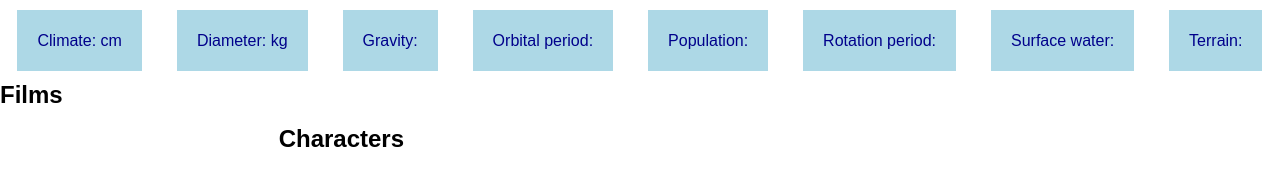
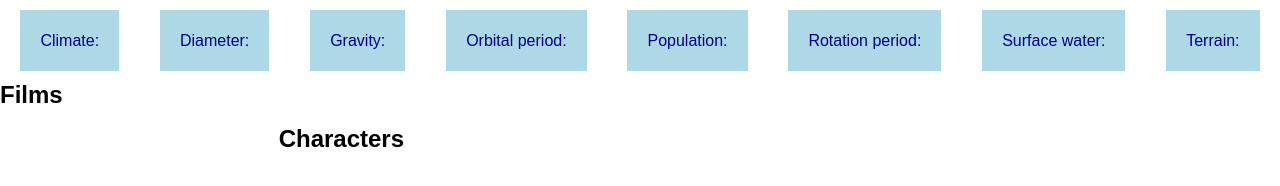
Before and after one commit to vinny2001/EDP-Challenge-Project-1, a plain HTML site: page planet.html in a window 1280 px wide. Drawn offline with Linux system fonts and the light colour scheme; no server answers.

Commit message:
Planet clean-up

```diff
--- a/planet.html
+++ b/planet.html
@@ -11,8 +11,8 @@
   <body>
     <h1 id="planet_name"></h1>
     <section id="generalInfo">
-      <p>Climate: <span id="climate"></span> cm</p>
-      <p>Diameter: <span id="diameter"></span> kg</p>
+      <p>Climate: <span id="climate"></span></p>
+      <p>Diameter: <span id="diameter"></span></p>
       <p>Gravity: <span id="gravity"></span></p>
       <p>Orbital period: <span id="orbital_period"></span></p>
       <p>Population: <span id="population"></span></p>
@@ -21,12 +21,12 @@
       <p>Terrain: <span id="terrain"></span></p>
     </section>
     <section id="filmsList">
-        <h2>Films</h2>
-        <ul></ul>
+      <h2>Films</h2>
+      <ul></ul>
     </section>
     <section id="charactersList">
-        <h2>Characters</h2>
-        <ul></ul>
+      <h2>Characters</h2>
+      <ul></ul>
     </section>
   </body>
 </html>
--- a/planet.js
+++ b/planet.js
@@ -34,7 +34,6 @@ async function getPlanet(id) {
   try {
     planet = await fetchPlanet(id)
     console.log(planet);
-    // planet.homeworld = await fetchHomeworld(character)
     planet.films = await fetchFilms(planet);
     planet.characters = await fetchCharacters(planet);
   }
```
